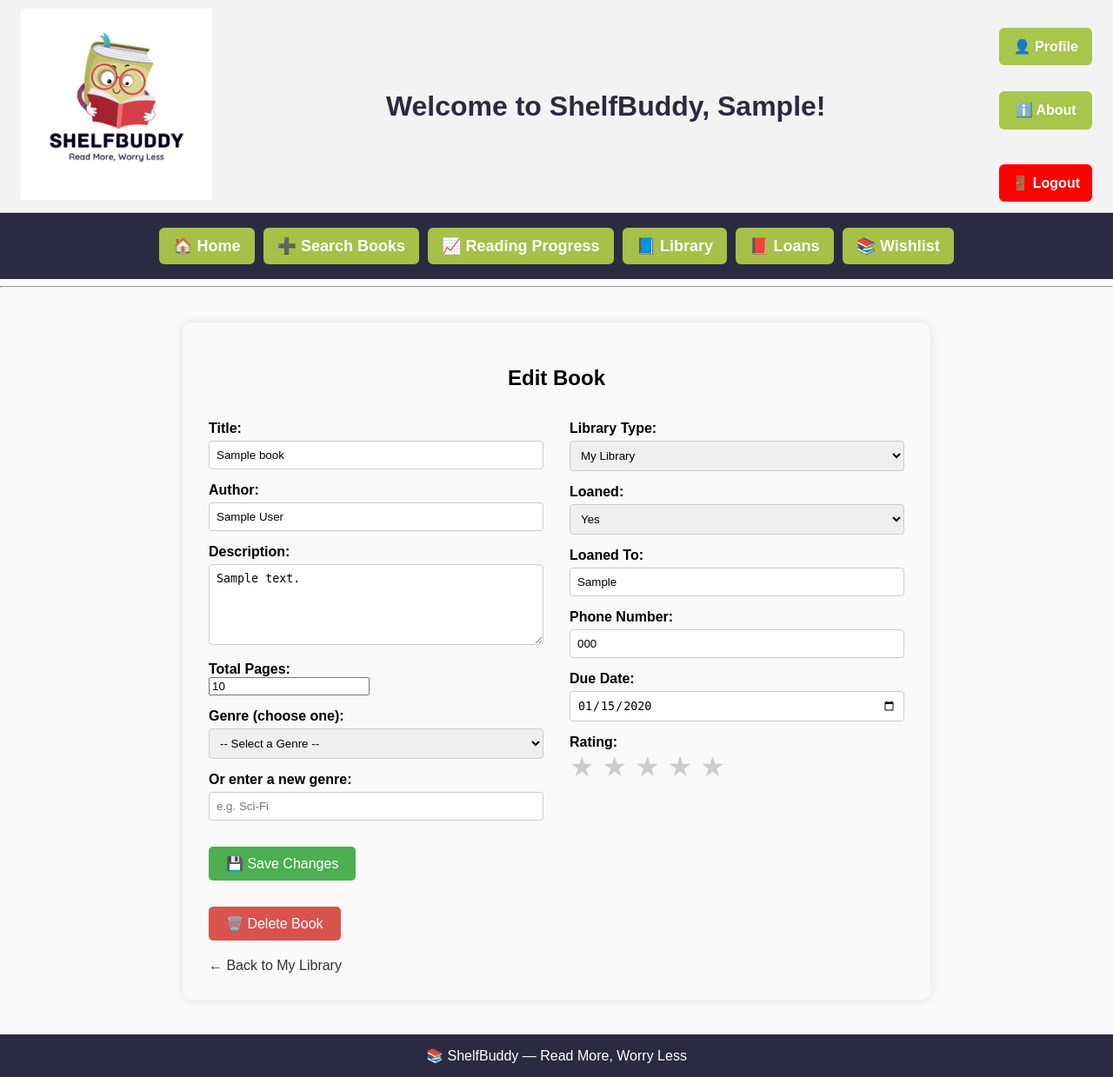
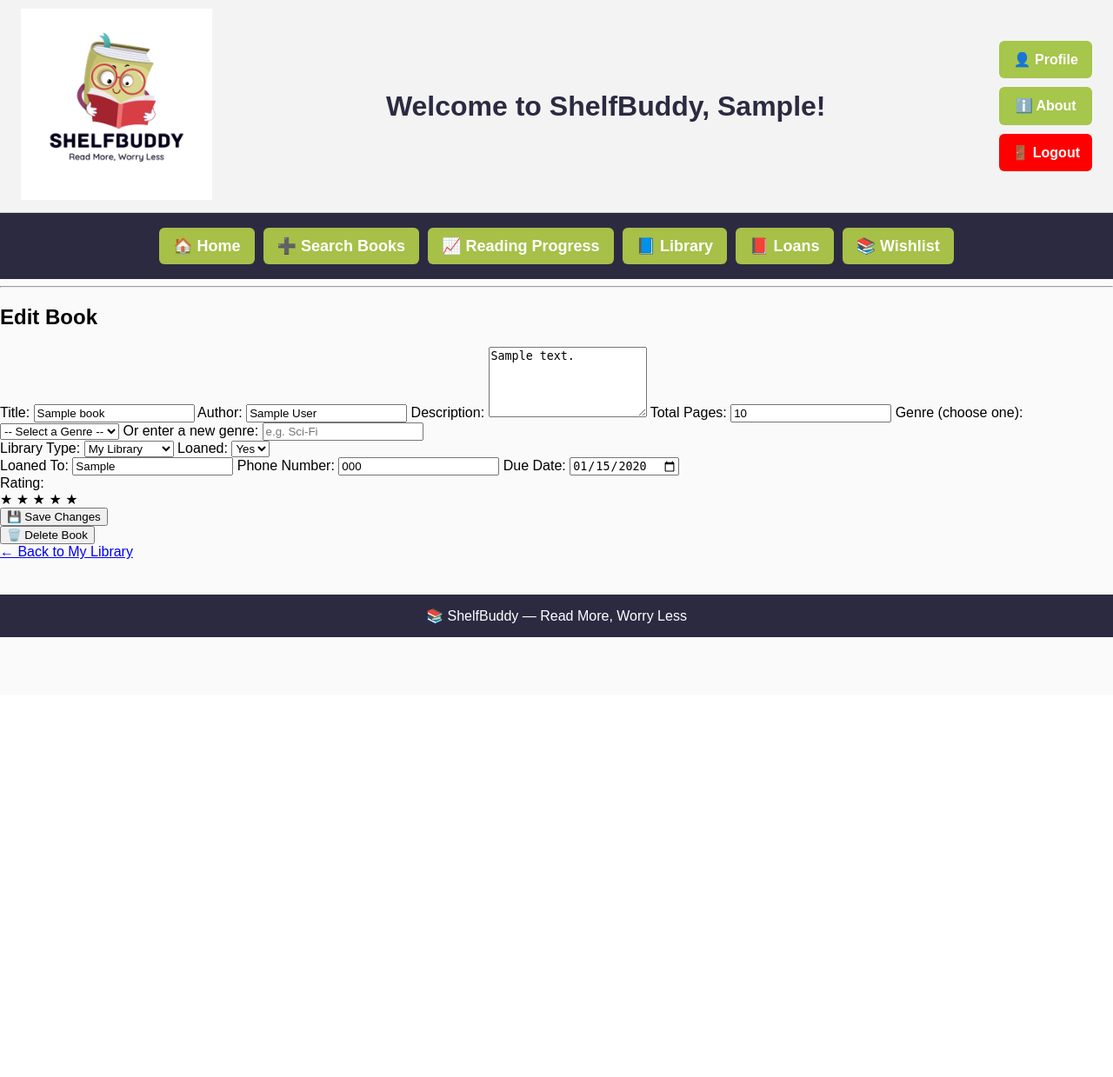
Before and after one commit to bgwinston/shelfBuddy, a Django app: page /books/edit/1/ in a window 1280 px wide. Shown: the whole page at 87% size. After the commit the page ends 733 px from the top, so only its background shows below. Run offline with Django 3.2, Linux system fonts and the light colour scheme; a user stored in the database is signed in; tables that the repository leaves empty hold one stand-in row (values such as "Sample post").

Commit message:
Removed unnecessary code.

```diff
--- a/shelfbuddy_backend/books/models.py
+++ b/shelfbuddy_backend/books/models.py
@@ -41,5 +41,3 @@ class Book(models.Model):
 
     def __str__(self):
         return f"{self.title} by {self.author}"
-
-    # wishlist/models.py
--- a/shelfbuddy_backend/books/templates/books/booksearch.html
+++ b/shelfbuddy_backend/books/templates/books/booksearch.html
@@ -3,7 +3,7 @@
 {% block body_class %}add-book-page-background{% endblock %}
 
 {% block content %}
-<div class="add-book-container">  <!-- ⭐️ ADD THIS WRAPPER -->
+<div class="add-book-container">
 
   <h2>Add a Book</h2>
 
--- a/shelfbuddy_backend/books/templates/books/bookview.html
+++ b/shelfbuddy_backend/books/templates/books/bookview.html
@@ -1,7 +1,7 @@
 {% extends 'reading/base.html' %}
 
 {% block content %}
-<div class="book-view-container">  <!-- ⭐️ ADD THIS WRAPPER -->
+<div class="book-view-container">
 
   <h2>{{ book.title }}</h2>
   <p><strong>Author(s):</strong> {{ book.authors }}</p>
@@ -59,5 +59,5 @@
   <br>
   <a href="{% url 'booksearch' %}" class="back-link">← Back to Search</a>
 
-</div> <!-- ⭐️ CLOSE THE WRAPPER -->
+</div>
 {% endblock %}
--- a/shelfbuddy_backend/books/templates/books/edit_book.html
+++ b/shelfbuddy_backend/books/templates/books/edit_book.html
@@ -1,94 +1,6 @@
 {% extends 'reading/base.html' %}
 
 {% block content %}
-<style>
-  .form-container {
-    max-width: 800px;
-    margin: 40px auto;
-    padding: 30px;
-    background-color: #f9f9f9;
-    border-radius: 10px;
-    box-shadow: 0 0 12px rgba(0, 0, 0, 0.1);
-    font-family: Arial, sans-serif;
-  }
-
-  h2 {
-    text-align: center;
-  }
-
-  .form-columns {
-    display: flex;
-    gap: 30px;
-    flex-wrap: wrap;
-  }
-
-  .column {
-    flex: 1;
-  }
-
-  label {
-    font-weight: bold;
-    display: block;
-    margin-top: 15px;
-  }
-
-  input[type="text"],
-  input[type="date"],
-  textarea,
-  select {
-    width: 100%;
-    padding: 8px;
-    margin-top: 5px;
-    border: 1px solid #ccc;
-    border-radius: 4px;
-    box-sizing: border-box;
-  }
-
-  .star-rating {
-    font-size: 2em;
-    color: #ccc;
-    cursor: pointer;
-    user-select: none;
-  }
-
-  .star-rating .star.selected {
-    color: gold;
-  }
-
-  button {
-    margin-top: 30px;
-    padding: 10px 20px;
-    background-color: #4CAF50;
-    border: none;
-    color: white;
-    font-size: 16px;
-    cursor: pointer;
-    border-radius: 5px;
-  }
-
-  button:hover {
-    background-color: #45a049;
-  }
-
-  .delete-btn {
-    background-color: #d9534f;
-  }
-
-  .delete-btn:hover {
-    background-color: #c9302c;
-  }
-
-  a {
-    display: inline-block;
-    margin-top: 20px;
-    color: #333;
-    text-decoration: none;
-  }
-
-  a:hover {
-    text-decoration: underline;
-  }
-</style>
 
 <div class="form-container">
   <h2>Edit Book</h2>
--- a/shelfbuddy_backend/reading/models.py
+++ b/shelfbuddy_backend/reading/models.py
@@ -1,4 +1,3 @@
-# reading/models.py
 from django.db import models
 from shelfbuddy_backend.users.models import CustomUser
 
@@ -14,7 +13,7 @@ class ReadingGoal(models.Model):
     ]
 
     user = models.ForeignKey(CustomUser, on_delete=models.CASCADE)
-    plan = models.ForeignKey('ReadingPlan', on_delete=models.CASCADE, null=True, blank=True, related_name='goals')  # 🔗 NEW FIELD
+    plan = models.ForeignKey('ReadingPlan', on_delete=models.CASCADE, null=True, blank=True, related_name='goals')
     name = models.CharField(max_length=100)
     goal_type = models.CharField(max_length=20, choices=GOAL_TYPE_CHOICES)
     target_amount = models.PositiveIntegerField()
--- a/shelfbuddy_backend/reading/templates/reading/about_shelfbuddy.html
+++ b/shelfbuddy_backend/reading/templates/reading/about_shelfbuddy.html
@@ -5,7 +5,6 @@
 {% block content %}
 <div class="about-shelfbuddy-container">
 
-  <!-- ✨ Logo at top -->
   <div class="about-logo">
     <img src="{% static 'images/Shelfbuddy.png' %}" alt="ShelfBuddy Logo">
   </div>
--- a/shelfbuddy_backend/reading/templates/reading/reading_dashboard.html
+++ b/shelfbuddy_backend/reading/templates/reading/reading_dashboard.html
@@ -15,7 +15,6 @@
   <a href="{% url 'check_falling_behind' %}" class="button">📉 Check Behind</a>
 </div>
 
-<!-- ✅Wrap BOTH columns inside .dashboard-wide -->
 <div class="dashboard-wide">
   <div class="dashboard-grid">
 
--- a/shelfbuddy_backend/static/css/styles.css
+++ b/shelfbuddy_backend/static/css/styles.css
@@ -318,7 +318,7 @@ body {
 
 .field-value {
   font-size: 14px;
-  color: var(--color-text); /* dark navy, almost black */
+  color: var(--color-text);
 }
 
 .field-list p strong {
@@ -329,17 +329,17 @@ body {
   color: var(--color-text);
   font-size: 16px;
   margin-bottom: 12px;
-  word-break: break-word; /* So it wraps nicely */
+  word-break: break-word;
 }
 
 .library-table {
   width: 100%;
-  border-collapse: collapse; /* This makes the borders collapse nicely */
+  border-collapse: collapse;
 }
 
 .library-table th,
 .library-table td {
-  border: 1px solid #ccc; /* Light gray lines */
+  border: 1px solid #ccc;
   padding: 10px;
   text-align: center;
 }
@@ -385,7 +385,7 @@ body {
 
 .page-title {
   font-size: 32px;
-  font-weight: 700; /* 🔥 Make it a little bolder */
+  font-weight: 700;
   color: var(--color-text);
   margin: 0;
 }
--- a/shelfbuddy_backend/users/templates/users/dashboard.html
+++ b/shelfbuddy_backend/users/templates/users/dashboard.html
@@ -9,7 +9,7 @@
 {% endif %}
 <h1 class="dashboard-heading">📚 Your Bookshelf Dashboard</h1>
 
-<div class="dashboard-grid"> <!-- ✅ Add wrapper -->
+<div class="dashboard-grid">
 
   <div class="dashboard-section">
     <h2>📖 Currently Reading</h2>
@@ -60,5 +60,5 @@
     </ul>
   </div>
 
-</div> <!-- ✅ Close wrapper -->
+</div>
 {% endblock %}
```
Also changed, not shown: 2 other files.
